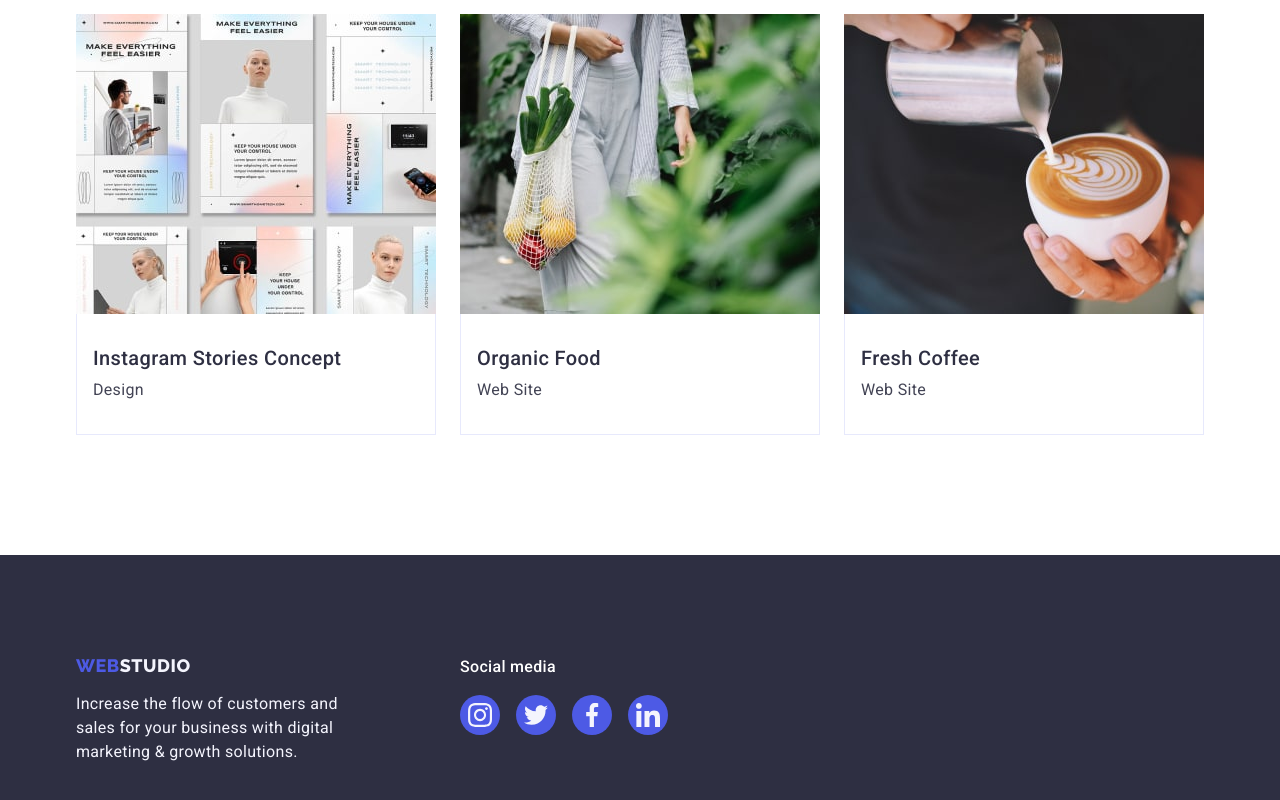
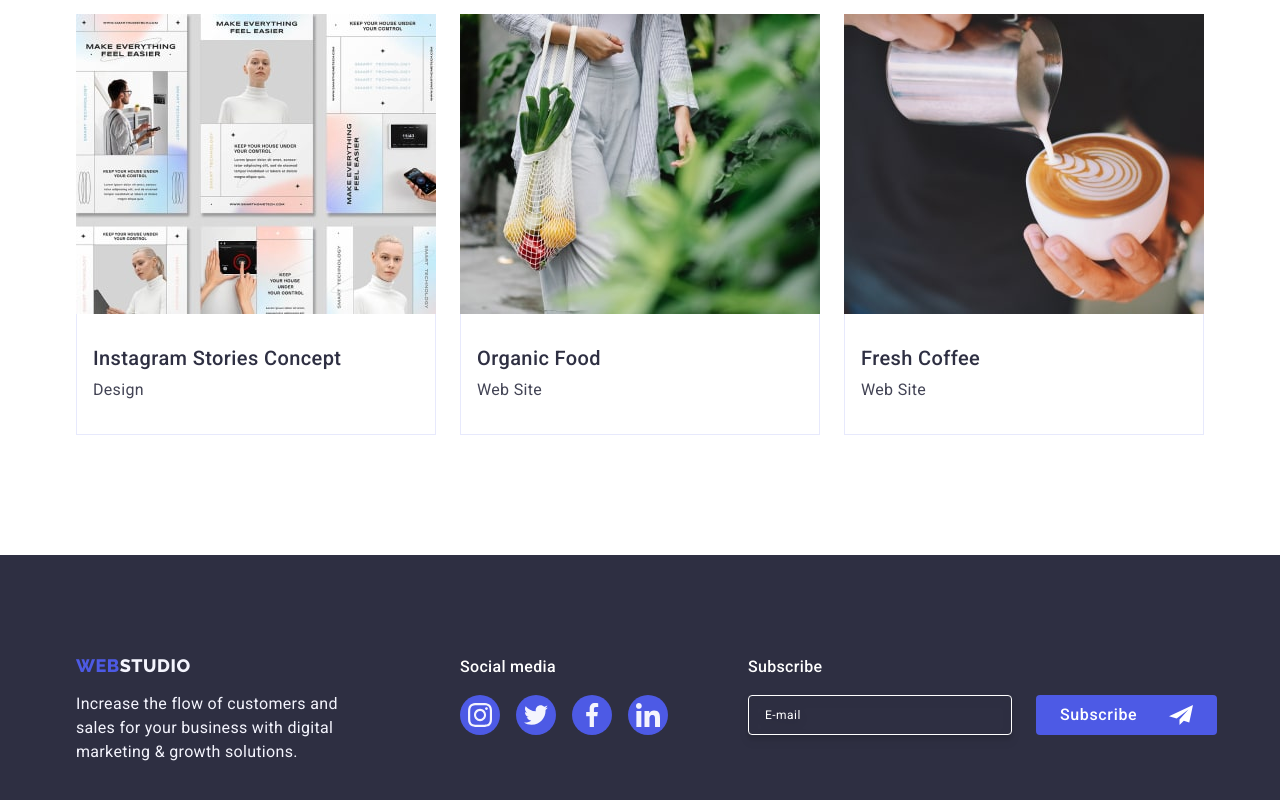
Before and after one commit to Finods88/goit-markup-hw-05, a plain HTML site: page portfolio.html in a window 1280 px wide. Shown: the part 1217-2017 px from the top of the page. Drawn offline with nearby package versions, Linux system fonts and the light colour scheme.

Commit message:
Update portfolio.html

```diff
--- a/portfolio.html
+++ b/portfolio.html
@@ -280,9 +280,8 @@
             >Web<span class="footer-logo-end">Studio</span></a
           >
           <p class="footer-text">
-            Increase the flow of customers and <br />
-            sales for your business with digital <br />
-            marketing & growth solutions.
+            Increase the flow of customers and sales for your business with
+            digital marketing & growth solutions.
           </p>
         </div>
         <div class="footer-social">
@@ -318,6 +317,25 @@
             </li>
           </ul>
         </div>
+        <div class="footer-subscribe">
+          <p class="text-soc-media-footer">Subscribe</p>
+          <form class="footer-form">
+            <label class="label-form-footer">
+              <input
+                class="subscribe-input"
+                type="email"
+                name="subscribe"
+                id="subscribe"
+                placeholder="E-mail"
+              />
+            </label>
+            <button class="btn-subscribe" type="submit">
+              Subscribe<svg width="24" height="24" class="subscribe-icon">
+                <use href="./images/icons.svg#icon-send"></use>
+              </svg>
+            </button>
+          </form>
+        </div>
       </div>
     </footer>
   </body>
```
